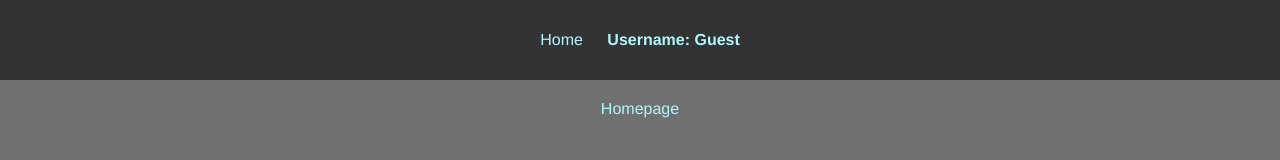
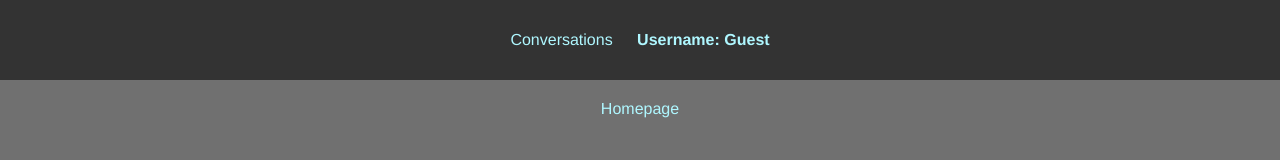
Before and after one commit to RomainBilly0/TP3-4VUE, a Vue app: page / in a window 1280 px wide. Shown: the top 160 px of the page. Built offline with nearby package versions, Linux system fonts and the light colour scheme.

Commit message:
TP4 Exercises 7 and 8

```diff
--- a/src/components/BaseHeader.vue
+++ b/src/components/BaseHeader.vue
@@ -1,14 +1,15 @@
 <script>
-export default {
+import { defineComponent } from 'vue';
+export default defineComponent({
   props: {
     user: Object
   }
-}
+});
 </script>
 
 <template>
   <div id="header">
-    <a href="#" class="nav-link">Home</a>
+    <router-link to="/conversations" class="nav-link">Conversations</router-link>
 
     <a class="username">
       Username: {{ user?.name || user?.username || "Guest" }}
--- a/src/pages/ConversationIndexPage.vue
+++ b/src/pages/ConversationIndexPage.vue
@@ -3,8 +3,10 @@
 
 <template>
   <div class="placeholder">
-    <h1>About Page</h1>
-    <p>This is the About Page. The route is working correctly!</p>
+    <h1>Conversations Page</h1>
+    <p>This is the conversations Page. The route is working correctly!</p>
+
+    <router-link to="/" class="home-link">Go to Home</router-link>
   </div>
 </template>
 
@@ -19,4 +21,16 @@
   margin: 20px auto;
   max-width: 600px;
 }
+
+.home-link {
+  display: block; /* Makes the link a block element */
+  margin-top: 20px; /* Adds some space above the link */
+  color: #00adb3; /* Change the color as needed */
+  text-decoration: none; /* Remove underline */
+  transition: color 0.3s ease; /* Add a smooth transition */
+}
+
+.home-link:hover {
+  color: #aff7ff; /* Change color on hover */
+}
 </style>
--- a/src/router/index.js
+++ b/src/router/index.js
@@ -1,6 +1,7 @@
 import { createRouter, createWebHistory } from 'vue-router';
 import BaseLayout from "@/components/BaseLayout.vue";
 import ConversationIndexPage from "@/pages/ConversationIndexPage.vue";
+import store from '../store';
 
 const routes = [
     {
@@ -10,6 +11,17 @@ const routes = [
     {
         path: '/conversations/',
         component: ConversationIndexPage,
+        beforeEnter: (to, from, next) => {
+            const isLoggedIn = store.state.user !== null; // Replace with your actual authentication check
+
+            if (!isLoggedIn) {
+                // Redirect to home if not logged in
+                next('/');
+            } else {
+                // Allow access to the route
+                next();
+            }
+        }
     }
 ];
 
```
